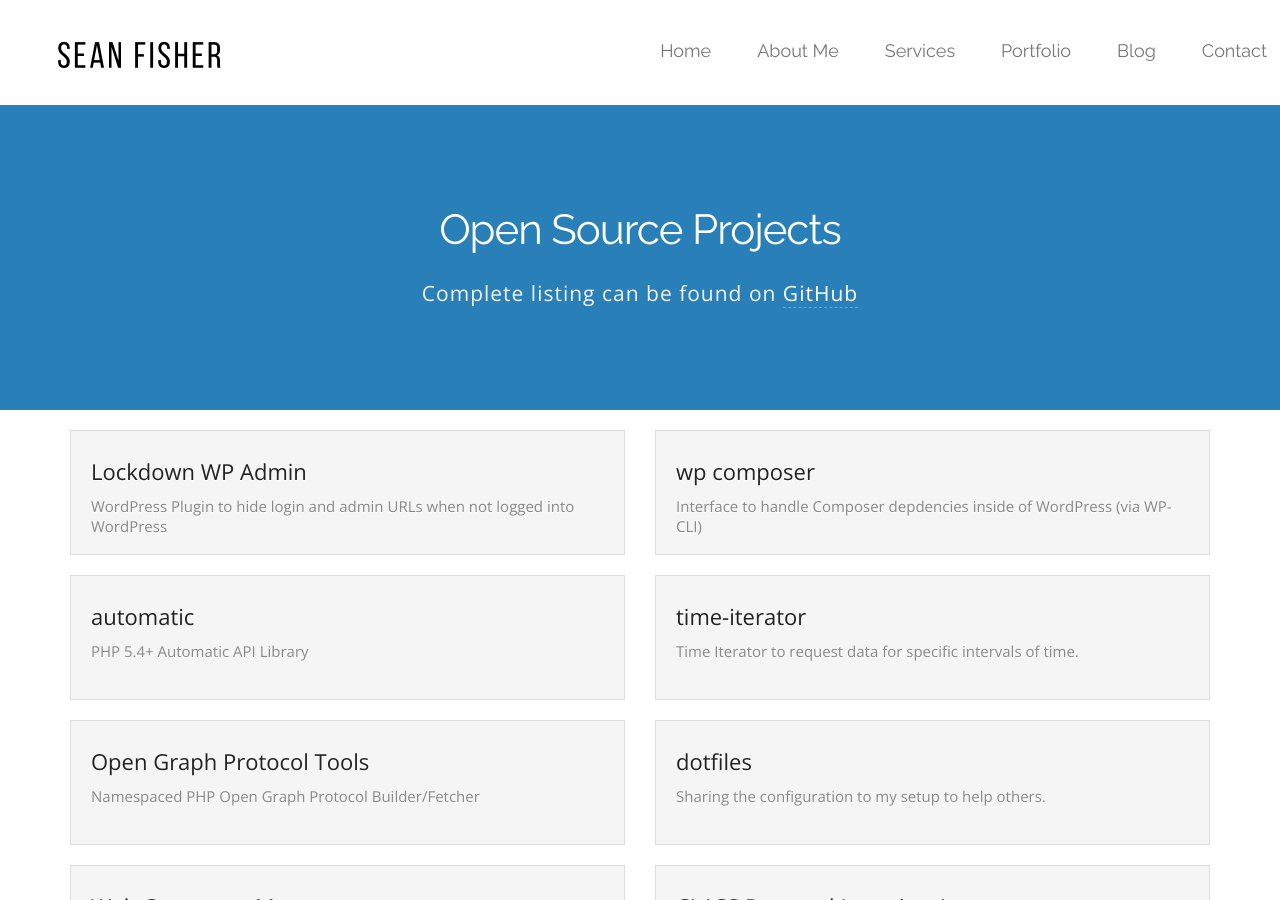
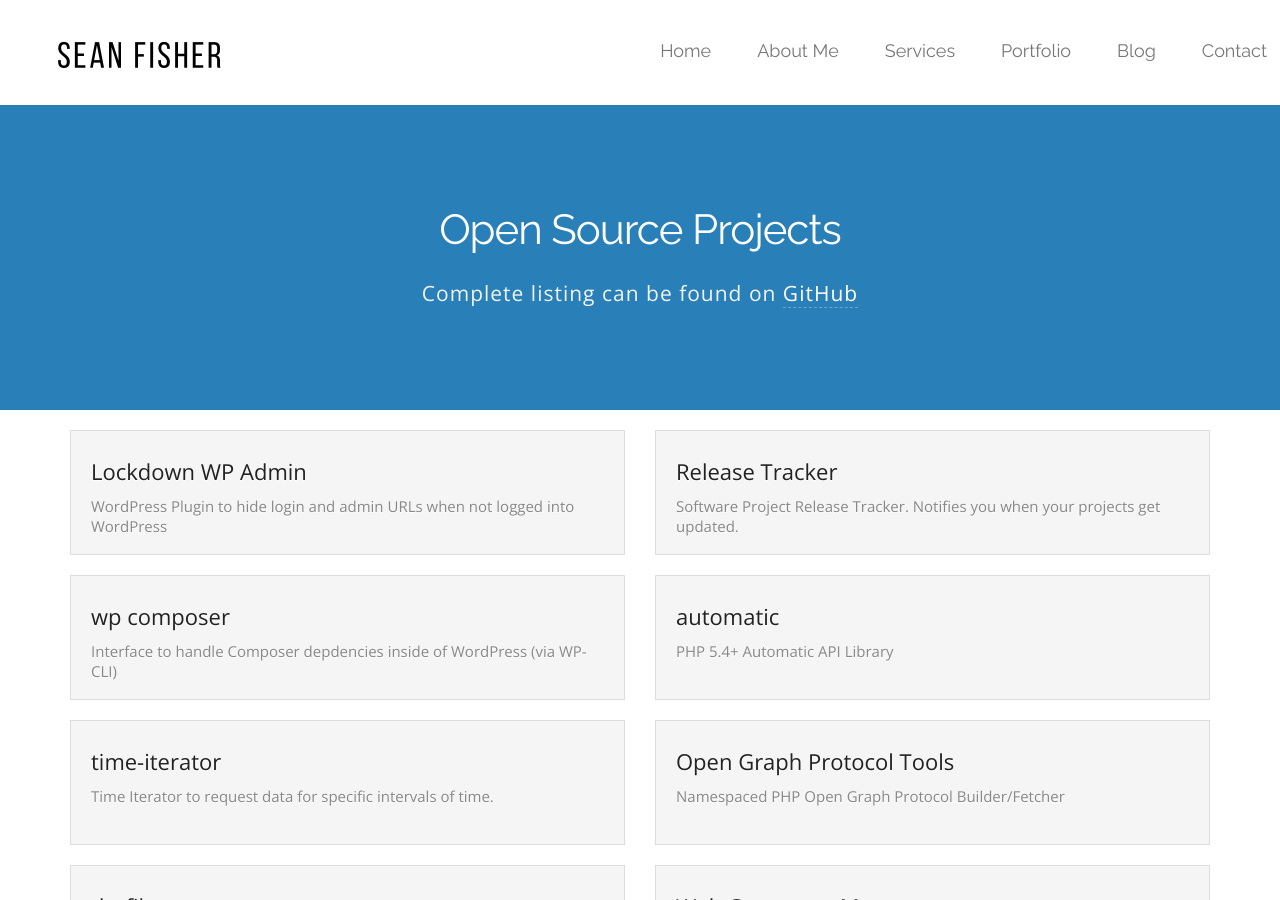
Before and after one commit to srtfisher/srtfisher.github.io, a Jekyll site: the page built from open-source.html, in a window 1280 px wide and 900 px high. Built offline with Jekyll 4.4.1, drawn with Linux system fonts in a browser that asks for light colours; Markdown is read by kramdown in place of the engine named in the settings.

Commit message:
Adding release tracker

```diff
--- a/_data/projects.yml
+++ b/_data/projects.yml
@@ -1,6 +1,10 @@
 - name: Lockdown WP Admin
   url: https://github.com/srtfisher/Lockdown-WPAdmin
   description: WordPress Plugin to hide login and admin URLs when not logged into WordPress
+
+- name: Release Tracker
+  url: https://github.com/srtfisher/release-tracker
+  description: Software Project Release Tracker. Notifies you when your projects get updated.
 
 - name: wp composer
   url: https://github.com/srtfisher/wp-composer
```
